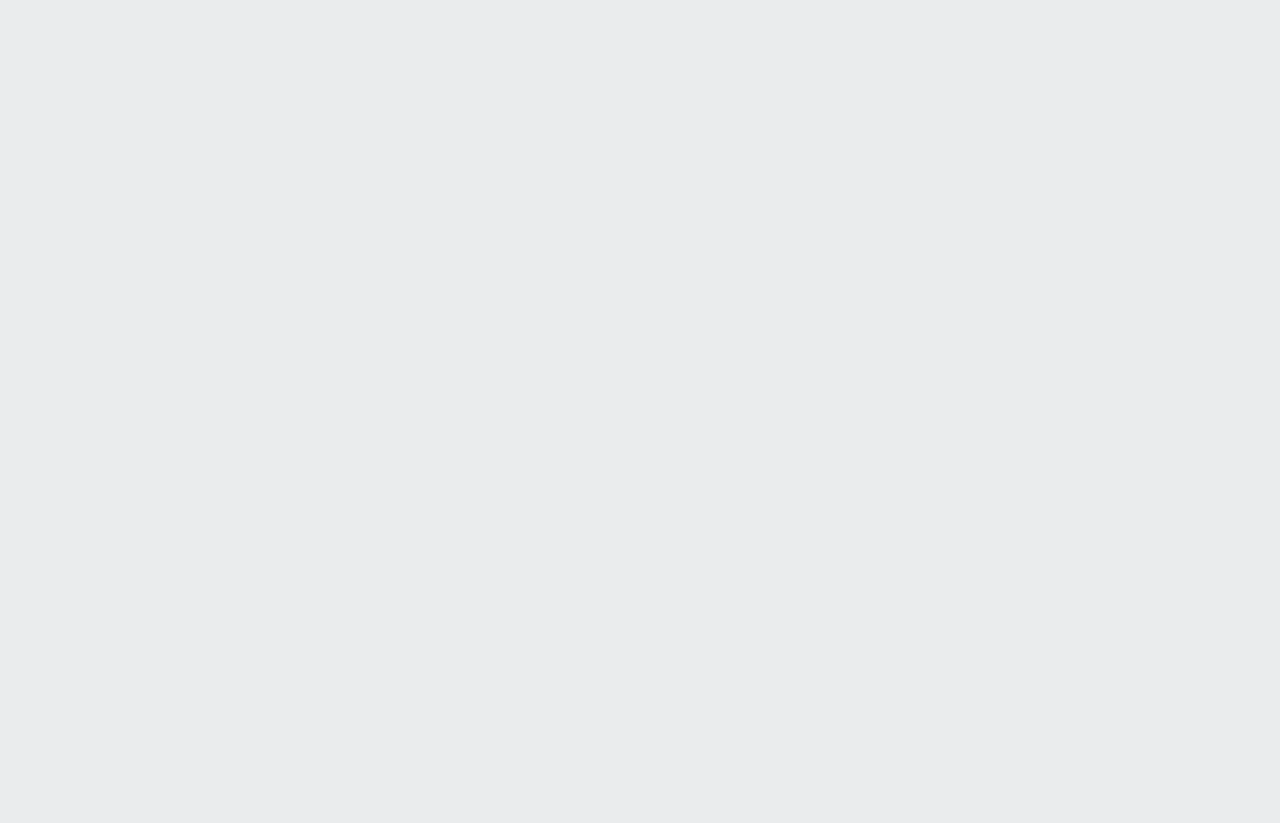
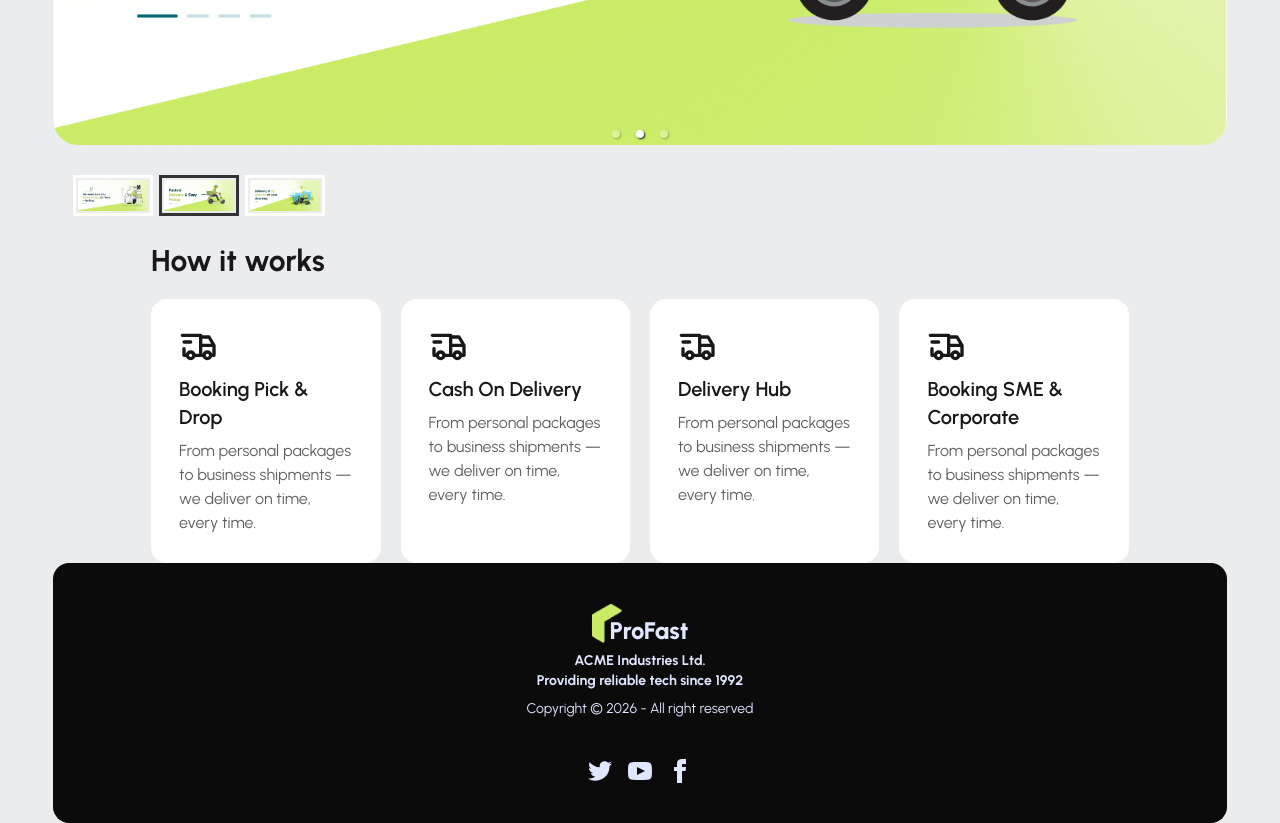
Before and after one commit to AhmedSami019/proFast_client, a React (Vite) app: page / in a window 1280 px wide. Shown: the part 460-1283 px from the top of the page. Before the commit the page ends 800 px from the top, so only its background shows below. Built offline with nearby package versions, Linux system fonts and the light colour scheme.

Commit message:
added delivery options

```diff
--- a/package.json
+++ b/package.json
@@ -10,9 +10,12 @@
     "preview": "vite preview"
   },
   "dependencies": {
+    "@react-icons/all-files": "^4.1.0",
     "@tailwindcss/vite": "^4.3.1",
     "react": "^19.2.6",
     "react-dom": "^19.2.6",
+    "react-icons": "^5.6.0",
+    "react-responsive-carousel": "^3.2.23",
     "react-router": "^7.18.0",
     "tailwindcss": "^4.3.1"
   },
--- /dev/null
+++ b/src/Pages/Home/DeliveryOptions/DeliveryOptions.jsx
@@ -0,0 +1,46 @@
+import { TbTruckDelivery } from "react-icons/tb";
+
+
+const optionsData = [
+  {
+    title: "Booking Pick & Drop",
+    description:
+      "From personal packages to business shipments — we deliver on time, every time.",
+  },
+  {
+    title: "Cash On Delivery",
+    description:
+      "From personal packages to business shipments — we deliver on time, every time.",
+  },
+  {
+    title: "Delivery Hub",
+    description:
+      "From personal packages to business shipments — we deliver on time, every time.",
+  },
+  {
+    title: "Booking SME & Corporate",
+    description:
+      "From personal packages to business shipments — we deliver on time, every time.",
+  },
+];
+
+const DeliveryOptions = () => {
+  return (
+    <div className="w-10/12 mx-auto space-y-5">
+      <h2 className="text-3xl font-bold">How it works</h2>
+      <div className="grid grid-cols-1 md:grid-cols-2 lg:grid-cols-4 gap-5">
+        {optionsData.map((potion) => (
+          <div className="bg-white rounded-2xl p-7 space-y-2">
+            <div>
+                <TbTruckDelivery size={40} />
+            </div>
+            <h3 className="text-xl font-semibold">{potion.title}</h3>
+            <p className="text-base-200">{potion.description}</p>
+            </div>
+        ))}
+      </div>
+    </div>
+  );
+};
+
+export default DeliveryOptions;
--- /dev/null
+++ b/src/Pages/Home/HomePage/HeroBanner/HeroBanner.jsx
@@ -0,0 +1,24 @@
+import { Carousel } from "react-responsive-carousel";
+import "react-responsive-carousel/lib/styles/carousel.min.css"; // requires a loader
+import banner1 from "../../../../assets/banner/banner1.png"
+import banner2 from "../../../../assets/banner/banner2.png"
+import banner3 from "../../../../assets/banner/banner3.png"
+
+const HeroBanner = () => {
+  return (
+    <Carousel autoPlay={true}
+    infiniteLoop={true}>
+      <div>
+        <img src={banner1} />
+      </div>
+      <div>
+        <img src={banner2} />
+      </div>
+      <div>
+        <img src={banner3} />
+      </div>
+    </Carousel>
+  );
+};
+
+export default HeroBanner;
--- a/src/Pages/Home/HomePage/HomePage.jsx
+++ b/src/Pages/Home/HomePage/HomePage.jsx
@@ -1,8 +1,11 @@
+import DeliveryOptions from "../DeliveryOptions/DeliveryOptions";
+import HeroBanner from "./HeroBanner/HeroBanner";
 
 const HomePage = () => {
     return (
         <div>
-            this is home page
+            <HeroBanner/>
+            <DeliveryOptions/>
         </div>
     );
 };
--- a/src/Pages/Shared/Navbar/Navbar.jsx
+++ b/src/Pages/Shared/Navbar/Navbar.jsx
@@ -16,7 +16,7 @@ const Navbar = () => {
   );
 
   return (
-    <div className="navbar bg-base-100 shadow-sm rounded-2xl px-5">
+    <div className="navbar bg-base-100 shadow-sm rounded-2xl px-5 mb-5">
       <div className="navbar-start">
         <div className="dropdown">
           <div tabIndex={0} role="button" className="btn btn-ghost lg:hidden">
```
Also changed, not shown: 1 other file (tests, documents, lock files or other folders).
